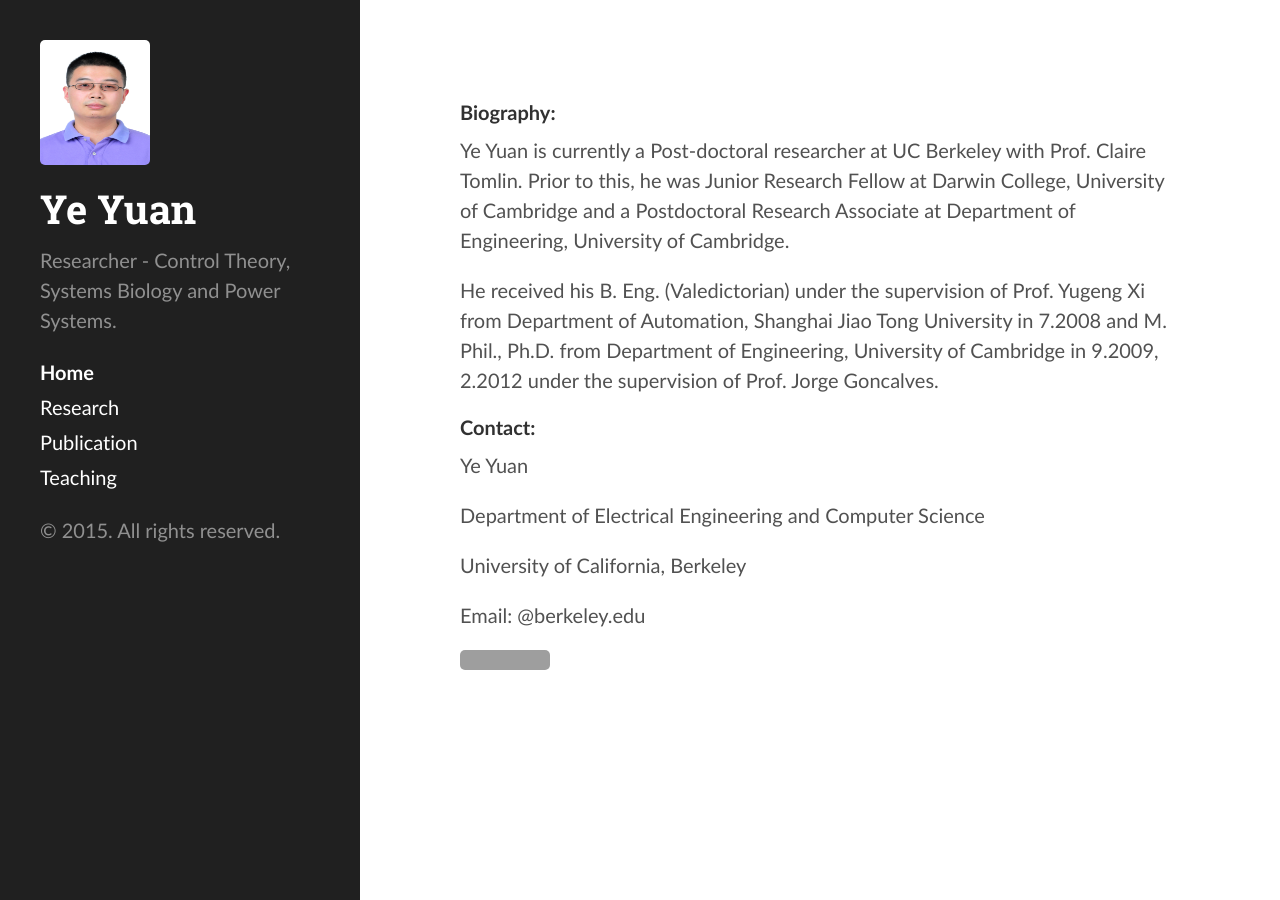
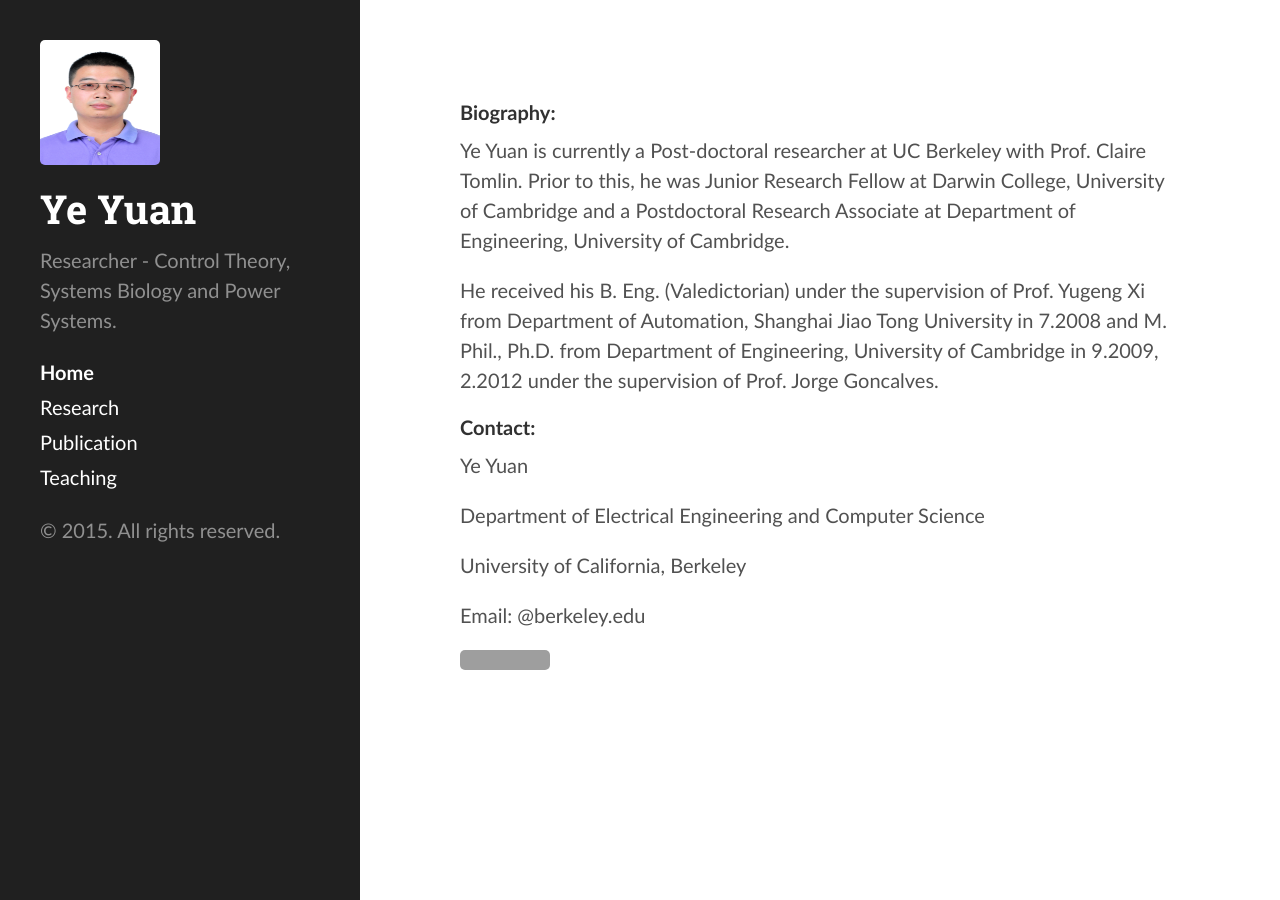
Before and after one commit to yy311/yy311.github.io, a Jekyll site: the page built from index.md, in a window 1280 px wide. Built offline with Jekyll 4.4.1, drawn with Linux system fonts in a browser that asks for light colours; grey boxes are pictures that could not be loaded.

Commit message:
Update hyde.css

```diff
--- a/public/css/hyde.css
+++ b/public/css/hyde.css
@@ -76,7 +76,7 @@ html {
     text-align: left;
   }
   .sidebar img {
-    width: 110px;
+    width: 120px;
     height: 125px;
     margin-left: 0;
   }
```
